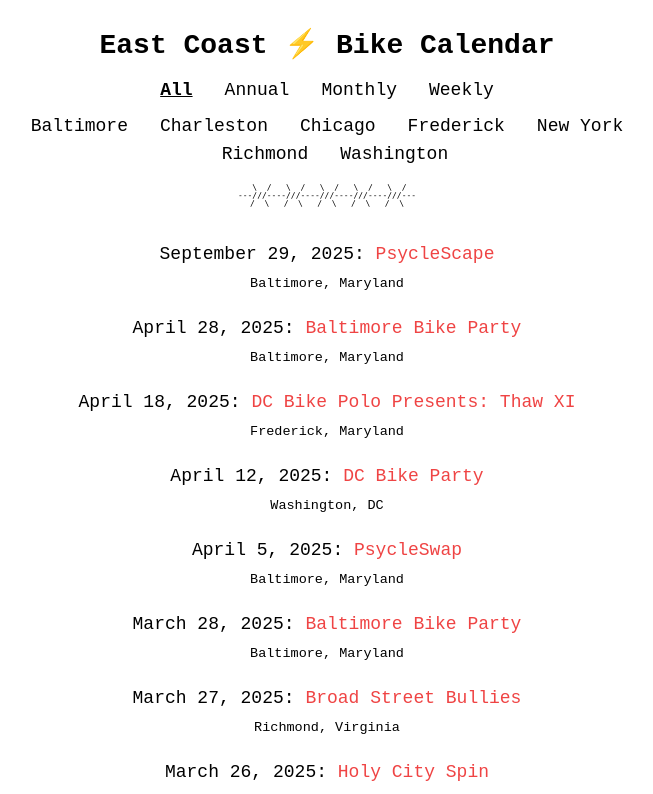
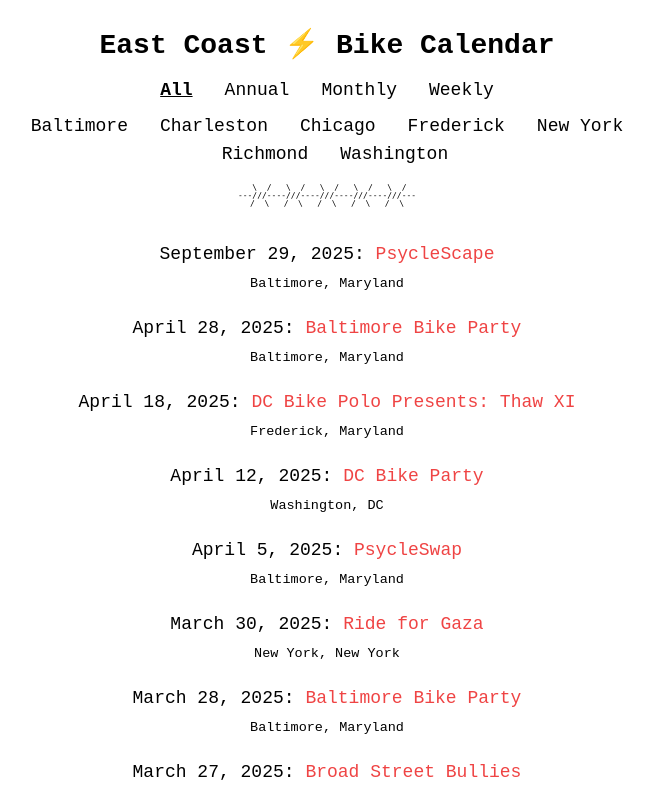
Before and after one commit to Notoncebut2x/ecbc, a Next.js app: page / in a window 1280 px wide. Shown: the top 794 px of the page, without its empty margins (313-966 px from the left). Built offline with nearby package versions, Linux system fonts and the light colour scheme.

Commit message:
Add new event

```diff
--- a/src/data/events.ts
+++ b/src/data/events.ts
@@ -132,6 +132,14 @@
     recurringPattern: {
       dayOfWeek: 3  // Wednesday
     }
+  },
+  {
+    id: '14',
+    title: 'Ride for Gaza',
+    date: '2025-03-30',
+    location: 'New York, New York',
+    link: 'https://partiful.com/e/2pdBb3JUXFDYe68QSNq0',
+    frequency: 'annual'
   }
   // Add new events here following this format:
   // {
```
